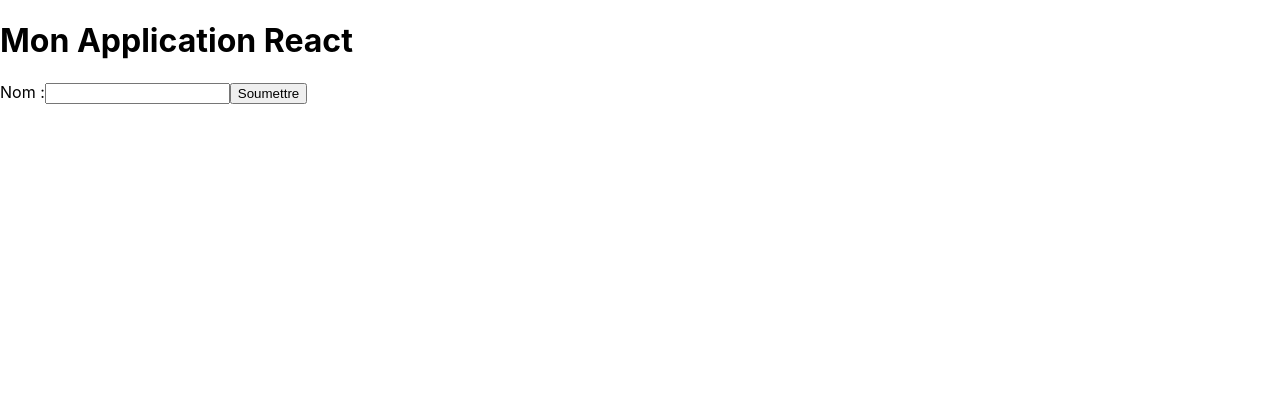
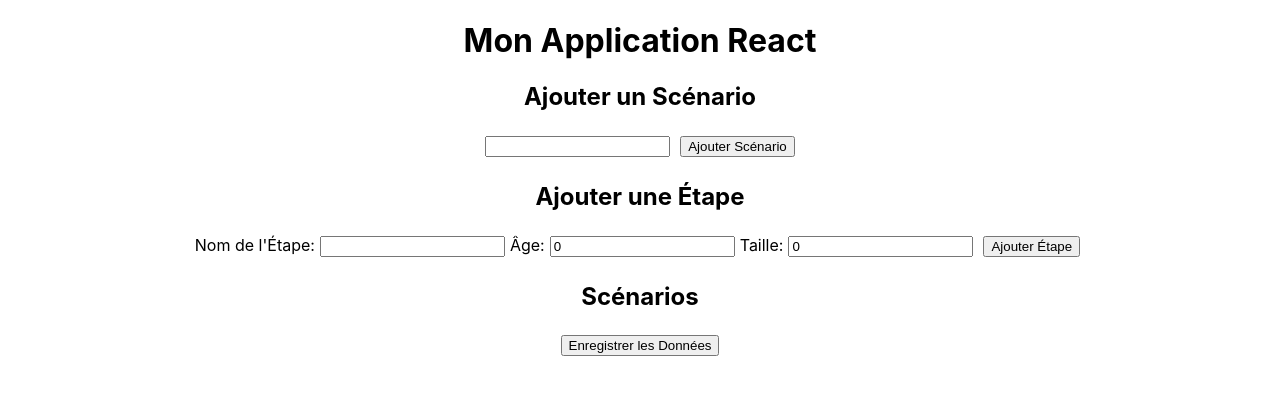
Before and after one commit to gmarre/my-sheet-app, a React (Create React App) app: page / in a window 1280 px wide. Shown: the top 394 px of the page. Built offline with nearby package versions, Linux system fonts and the light colour scheme.

Commit message:
okj json

```diff
--- a/src/App.css
+++ b/src/App.css
@@ -1,38 +1,17 @@
 .App {
   text-align: center;
+  margin: 20px;
 }
 
-.App-logo {
-  height: 40vmin;
-  pointer-events: none;
+input, button {
+  margin: 5px;
 }
 
-@media (prefers-reduced-motion: no-preference) {
-  .App-logo {
-    animation: App-logo-spin infinite 20s linear;
-  }
+ul {
+  list-style-type: none;
+  padding: 0;
 }
 
-.App-header {
-  background-color: #282c34;
-  min-height: 100vh;
-  display: flex;
-  flex-direction: column;
-  align-items: center;
-  justify-content: center;
-  font-size: calc(10px + 2vmin);
-  color: white;
+li {
+  margin-bottom: 10px;
 }
-
-.App-link {
-  color: #61dafb;
-}
-
-@keyframes App-logo-spin {
-  from {
-    transform: rotate(0deg);
-  }
-  to {
-    transform: rotate(360deg);
-  }
-}
--- a/src/App.js
+++ b/src/App.js
@@ -1,29 +1,148 @@
-import React, { useState } from 'react';
+import React, { useState, useEffect } from 'react';
 import './App.css';
 
 const App = () => {
-  const [valeurFormulaire, setValeurFormulaire] = useState('');
+  const [scenarios, setScenarios] = useState([]);
+  const [newScenario, setNewScenario] = useState('');
+  const [newStep, setNewStep] = useState({
+    stepName: '',
+    age: 0,
+    taille: 0,
+  });
 
-  const handleChange = (e) => {
-    setValeurFormulaire(e.target.value);
+  const handleScenarioChange = (e) => {
+    setNewScenario(e.target.value);
   };
 
-  const handleSubmit = (e) => {
-    e.preventDefault();
-    console.log('Valeur soumise :', valeurFormulaire);
-    // Ajoutez ici la logique pour traiter la valeur du formulaire comme nécessaire.
+  const handleStepChange = (e) => {
+    setNewStep({
+      ...newStep,
+      [e.target.name]: e.target.value,
+    });
   };
 
+  const addScenario = () => {
+    console.log('addScenario called');
+    setScenarios([...scenarios, { scenarioName: newScenario, steps: [] }]);
+    setNewScenario('');
+  };
+
+  const addStep = () => {
+    console.log('addStep called');
+
+    const newStepInstance = {
+      stepName: newStep.stepName,
+      age: newStep.age,
+      taille: newStep.taille,
+    };
+
+    setScenarios((prevScenarios) => {
+      const updatedScenarios = [...prevScenarios];
+      const currentScenario = updatedScenarios[updatedScenarios.length - 1];
+
+      if (!currentScenario.steps) {
+        currentScenario.steps = [];
+      }
+
+      // Ajoutez la nouvelle étape au tableau `steps`
+      currentScenario.steps = [...currentScenario.steps, newStepInstance];
+
+      // Mettez à jour le tableau `scenarios`
+      console.log('Updated Scenarios:', updatedScenarios);
+
+      return updatedScenarios;
+    });
+
+    setNewStep({
+      stepName: '',
+      age: 0,
+      taille: 0,
+    });
+
+    // Supprimez le dernier élément si nécessaire
+    setScenarios((prevScenarios) => {
+      const updatedScenarios = [...prevScenarios];
+      const currentScenario = updatedScenarios[updatedScenarios.length - 1];
+
+      if (currentScenario.steps.length === 2) {
+        currentScenario.steps.pop();
+      }
+
+      return updatedScenarios;
+    });
+  };
+
+
+  const saveData = async () => {
+    try {
+      const response = await fetch('http://localhost:5000/save-data', {
+        method: 'POST',
+        headers: {
+          'Content-Type': 'application/json',
+        },
+        body: JSON.stringify({ scenarios }),
+      });
+
+      if (response.ok) {
+        console.log('Données enregistrées avec succès.');
+      } else {
+        console.error('Erreur lors de l\'enregistrement des données.');
+      }
+    } catch (error) {
+      console.error('Erreur réseau :', error);
+    }
+  };
+
+  useEffect(() => {
+    console.log('Component updated:', scenarios);
+  }, [scenarios]);
+
   return (
-    <div>
+    <div className="App">
       <h1>Mon Application React</h1>
-      <form onSubmit={handleSubmit}>
+
+      <div>
+        <h2>Ajouter un Scénario</h2>
+        <input type="text" value={newScenario} onChange={handleScenarioChange} />
+        <button onClick={addScenario}>Ajouter Scénario</button>
+      </div>
+
+      <div>
+        <h2>Ajouter une Étape</h2>
         <label>
-          Nom :
-          <input type="text" value={valeurFormulaire} onChange={handleChange} />
+          Nom de l'Étape:
+          <input type="text" name="stepName" value={newStep.stepName} onChange={handleStepChange} />
         </label>
-        <button type="submit">Soumettre</button>
-      </form>
+        <label>
+          Âge:
+          <input type="number" name="age" value={newStep.age} onChange={handleStepChange} />
+        </label>
+        <label>
+          Taille:
+          <input type="number" name="taille" value={newStep.taille} onChange={handleStepChange} />
+        </label>
+        <button onClick={addStep}>Ajouter Étape</button>
+      </div>
+
+      <div>
+        <h2>Scénarios</h2>
+        <ul>
+          {scenarios.map((scenario, index) => (
+            <li key={index}>
+              {scenario.scenarioName}
+              <ul>
+                {scenario.steps.map((step, stepIndex) => (
+                  <li key={stepIndex}>
+                    {step.stepName} - Âge: {step.age}, Taille: {step.taille}
+                  </li>
+                ))}
+              </ul>
+            </li>
+          ))}
+        </ul>
+      </div>
+
+      <button onClick={saveData}>Enregistrer les Données</button>
     </div>
   );
 };
```
Also changed, not shown: templates/index.html (added, +11 -0 lines).
